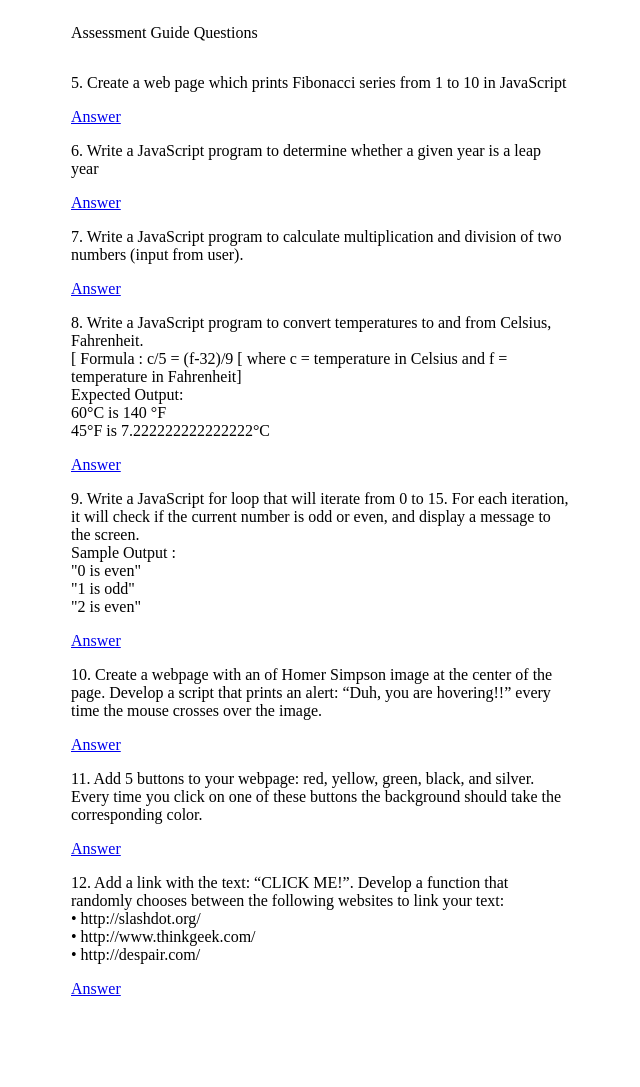
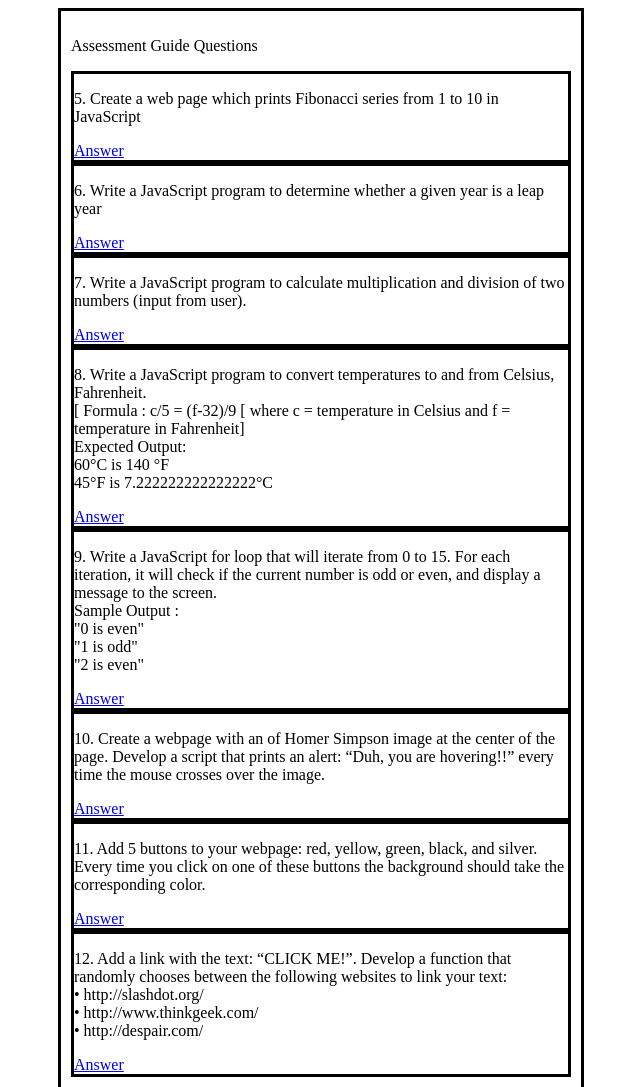
Before and after one commit to polekstulod/web-dev-codes, a plain HTML site: page AGQ#5/index.html in a window 1280 px wide. Shown: the top 1087 px of the page, without its empty margins (319-959 px from the left). Before the commit the page ends 1006 px from the top, so only its background shows below. Drawn offline with Linux system fonts and the light colour scheme.

Commit message:
added borders

```diff
--- a/AGQ#5/styles.css
+++ b/AGQ#5/styles.css
@@ -4,8 +4,17 @@ body {
   align-items: center;
   min-height: 100vh;
 }
+.main {
+  border-style: solid;
+  border-width: 3px;
+  padding: 10px;
+}
 .questions {
   display: flex;
   flex-direction: column;
   width: 500px;
 }
+.question {
+  border-style: solid;
+  border-width: 3px;
+}
```
